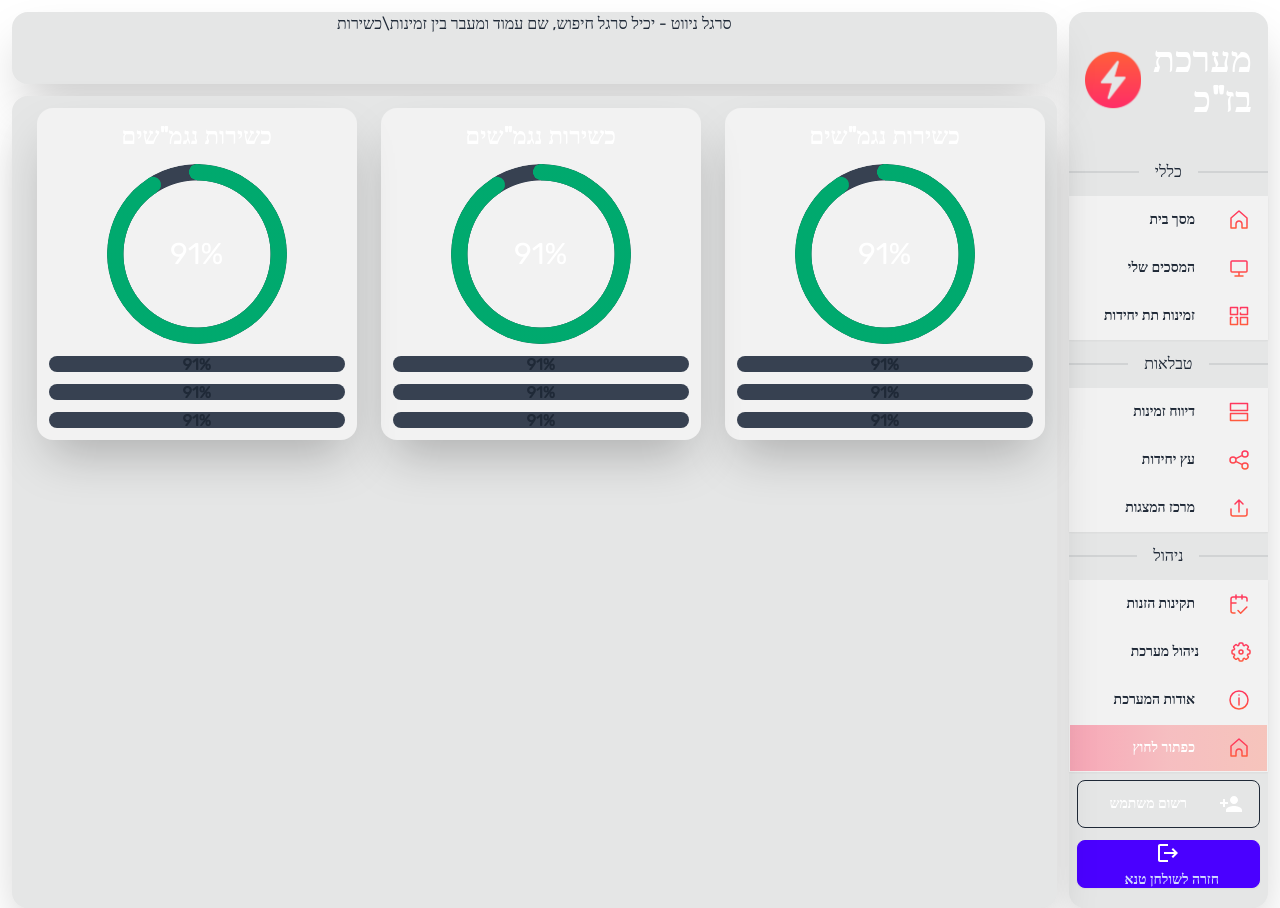
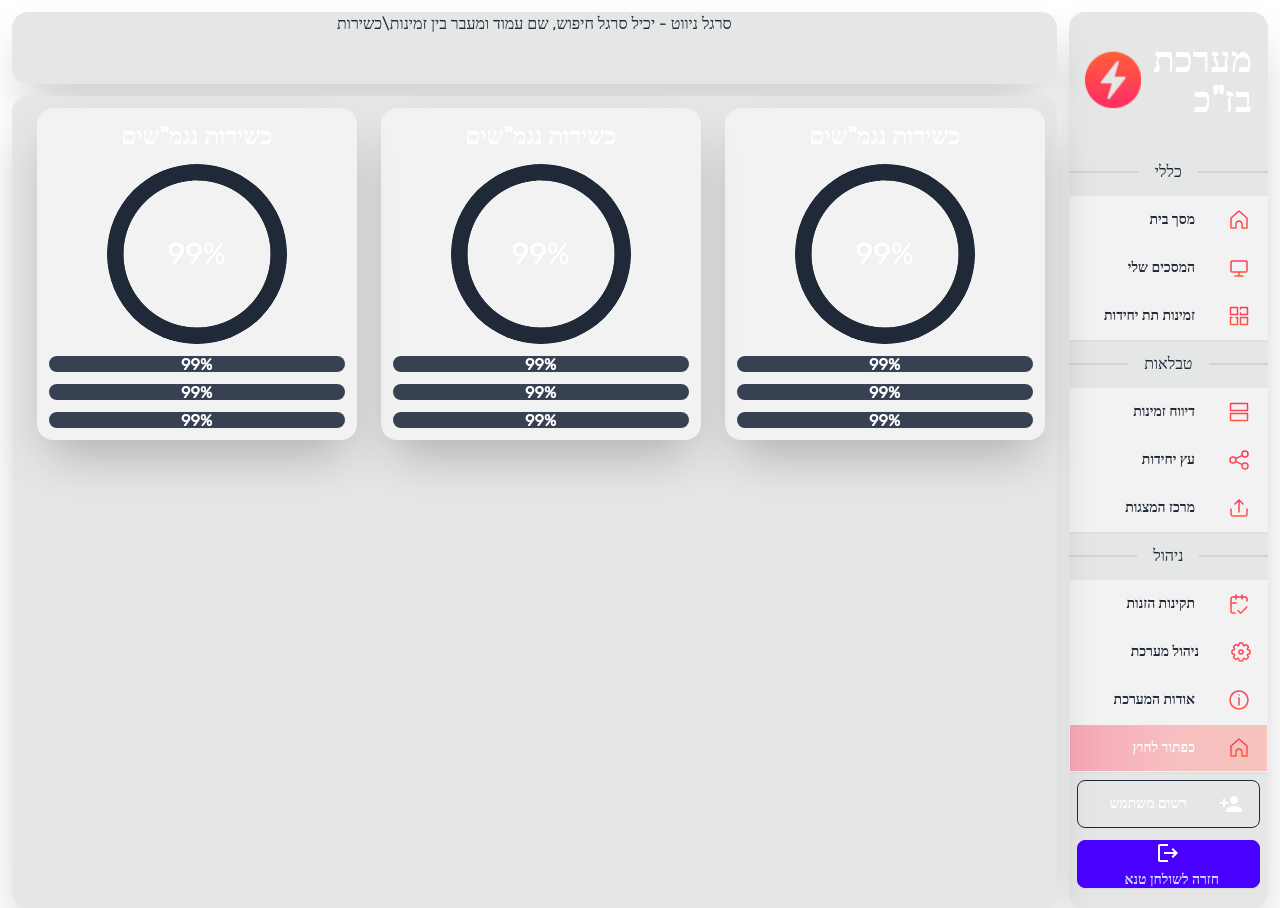
Before and after one commit to YuvalHad1220/daisy-comps, a React (Vite) app: page / in a window 1280 px wide. Built offline with nearby package versions, Linux system fonts and the light colour scheme.

Commit message:
fixed error

```diff
--- a/src/Comps/Chart.tsx
+++ b/src/Comps/Chart.tsx
@@ -14,12 +14,12 @@ const Chart = () => {
     const redThres = 20;
     const yellowThres = 60;
 
-    const trueCount = 900;
+    const trueCount = 9030;
     const falseCount = 90;
 
     const value = Math.round(trueCount / (falseCount + trueCount) * 100);
 
-    const color = value > yellowThres ? "text-success" : value > redThres ? "text-warning" : "text-error";
+    const color = value > yellowThres ? "success" : value > redThres ? "warning" : "error";
 
 
     interface OnTopProps {
@@ -37,15 +37,15 @@ const Chart = () => {
 
       const LineProgress = ({value, color} : {value : number, color: string}) => (
         <div className="w-full bg-gray-200 rounded-full bg-gray-700 relative" style={{height: "1rem"}}>
-            <div className={"rounded-full " + color.replace("text", "bg")} style={{width: `${value}%`, height: "1rem"}} />
-            <p className={"absolute inset-0 font-semibold text-center leading-4"}  style={{top: "1px"}} >{value}%</p>
+            <div className={"rounded-full bg-" + color} style={{width: `${value}%`, height: "1rem"}} />
+            <p className={"absolute inset-0 font-semibold text-white text-center leading-4"} style={{top: "1px"}} >{value}%</p>
         </div>
       );
 
       const CircularProgress = ({value, color} : {value : number, color: string}) => (
         <OnTop>
         <div className="radial-progress text-gray-700" style={{"--value": 100, "--thickness": "1rem", "--size": "180px",}} role="progressbar" />
-            <div className={"radial-progress z-10 " + color} style={{"--value": value, "--thickness": "1rem", "--size": "180px",}} role="progressbar">
+            <div className={"radial-progress z-10 text-" + color} style={{"--value": value, "--thickness": "1rem", "--size": "180px",}} role="progressbar">
                 <p className="text-white text-3xl">{value}%</p>
             </div>
         </OnTop>
```
